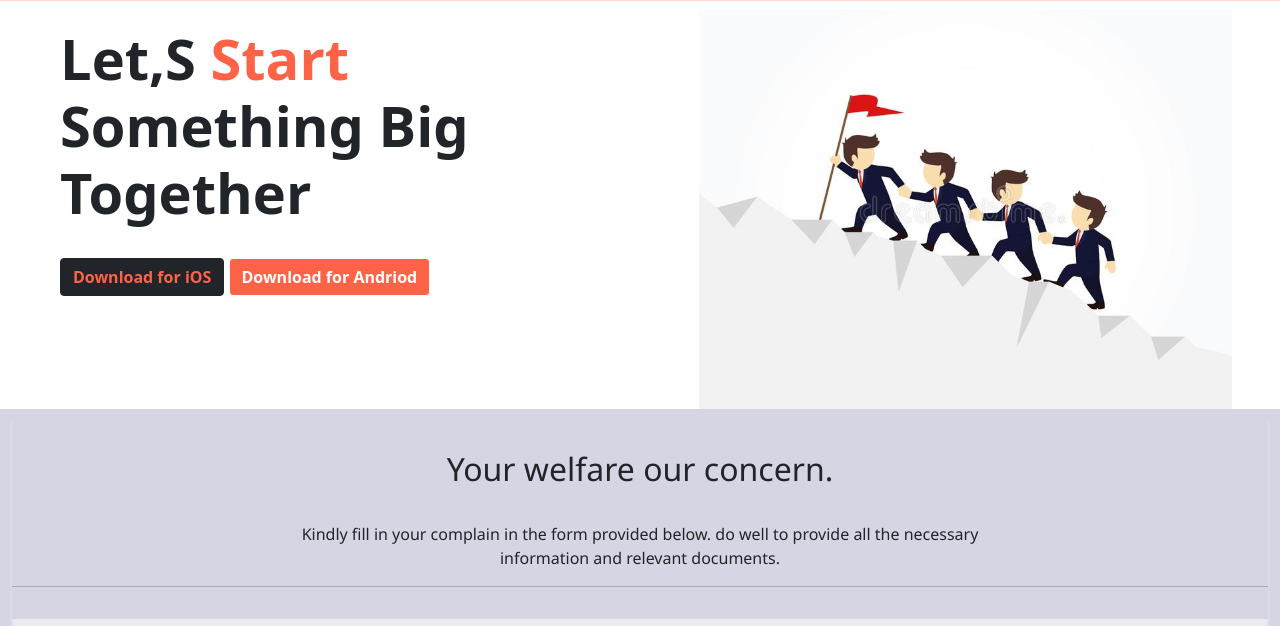
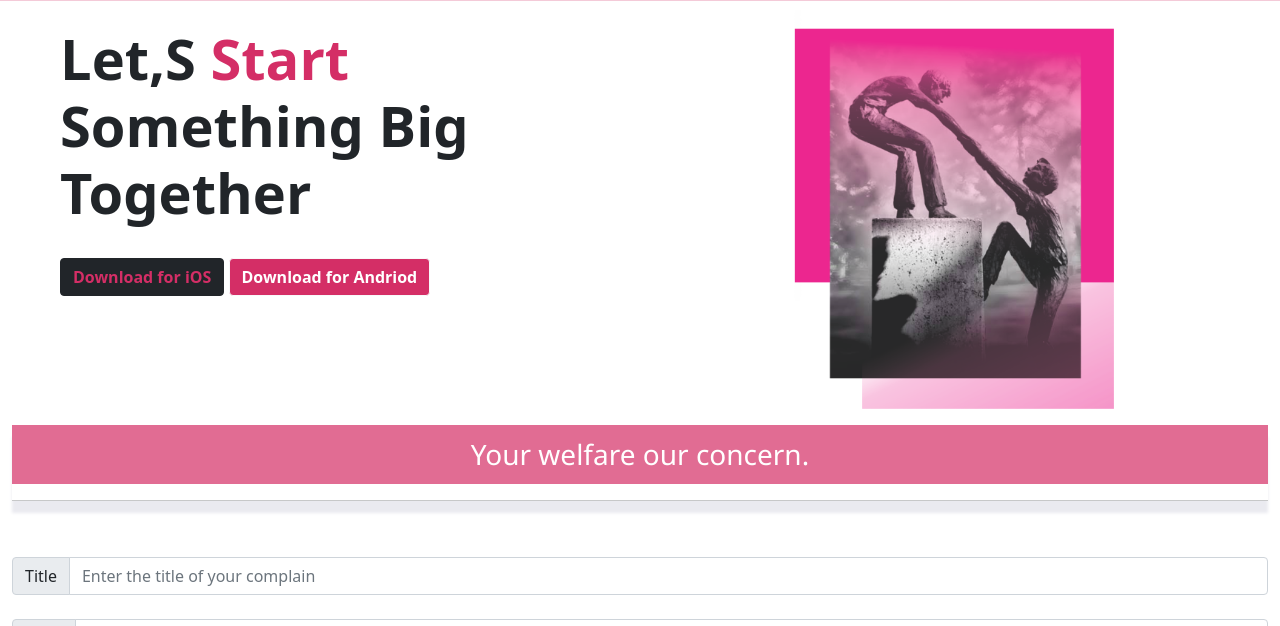
Before and after one commit to DamaMichaelYohanna/complain-system, a Django app: page /complain in a window 1280 px wide. Shown: the part 56-682 px from the top of the page. Run offline with Django 4.2, Linux system fonts and the light colour scheme; a user stored in the database is signed in; some libraries are stand-ins or nearby versions.

Commit message:
update interface

```diff
--- a/main/static/main/style.css
+++ b/main/static/main/style.css
@@ -5,8 +5,11 @@
   }
 
   .contact-page-header {
-    padding: 2%;
+    padding: 0%;
     text-align: center;
+    color:white;
+    background:rgba(212, 46, 102, .7);
+    padding:1%;
   }
   .contact-inner {
     text-align: center;
--- a/main/template/base.html
+++ b/main/template/base.html
@@ -62,7 +62,7 @@
             <a
               href="/account/login"
               class="btn btn-dark ms-5"
-              style="background-color: tomato; font-weight: bold"
+              style="background-color: rgb(212, 46, 102); font-weight: bold"
               >Login Here</a
             >
             {% endif %}
@@ -70,7 +70,7 @@
         </div>
       </nav>
     </section>
-    <hr style="margin: 0px; color: tomato" />
+    <hr style="margin: 0px; color: rgb(212, 46, 102)" />
     <!-- middle section -->
     <section>
       <div
@@ -87,26 +87,26 @@
                 padding: 4% 0%;
               "
             >
-              Let,S <span style="color: tomato">Start</span><br />
+              Let,S <span style="color: rgb(212, 46, 102)">Start</span><br />
               Something Big <br />
               Together
             </h1>
             <a
               href=""
               class="btn btn-dark"
-              style="color: tomato; font-weight: bold"
+              style="color: rgb(212, 46, 102); font-weight: bold"
               >Download for iOS</a
             >
             <a
               href=""
               class="btn btn-light"
-              style="background-color: tomato; color: white; font-weight: bold"
+              style="background-color: rgb(212, 46, 102); color: white; font-weight: bold"
               >Download for Andriod</a
             >
           </div>
-          <div class="col-md-6 pt-2 pe-5" style="text-align: right">
+          <div class="col-md-6 pt-2 pe-5" style="text-align: center">
             <img
-              src="{% static 'main/bg3.jpg' %}"
+              src="{% static 'main/bg4.png' %}"
               alt="logo"
               height="400"
               style=""
--- a/main/template/main/complain.html
+++ b/main/template/main/complain.html
@@ -1,40 +1,40 @@
 {% extends 'base.html' %}{% load static %} {% block title %} Brekete | Complain
 {% endblock %} {%block content %}
-<div class="container-fluid pb-4" style="background: rgb(213, 213, 228)">
+<div class="container-fluid pb-4" style="background: white">
   <div
     style="
       text-align: center;
       font-family: 'Segoe UI', Tahoma, Geneva, Verdana, sans-serif;
       box-shadow: 0px 12px 3px rgb(234, 234, 240);
     "
-    class="pt-3 pb-3"
+    class="mt-3 mb-3"
   >
-    <h2 class="contact-page-header">Your welfare our concern.</h2>
-    <p style="width: 60%; margin: auto">
+    <h3 class="contact-page-header">Your welfare our concern.</h3>
+    <!-- <p style="width: 60%; margin: auto">
       Kindly fill in your complain in the form provided below. do well to
       provide all the necessary information and relevant documents.
-    </p>
+    </p> -->
     <hr />
   </div>
   <div class="row pt-4">
     <!-- first column -->
-    <div class="col-md-6">
+    <!-- <div class="col-md-6">
       <img
         src="{% static 'main/_g.gif' %}"
         alt="photo image"
         style="border-radius: 1%; height: 100%; width: 100%"
       />
-    </div>
+    </div> -->
     <!-- second column -->
-    <div class="col-md-6 pt-3 pb-3">
+    <div class="col-md pt-3 pb-3">
       <form
         action="complain"
         method="POST"
         enctype="multipart/form-data"
         class="contact-fom"
       >
-        <p>
-          <label for="id_tittle">Title:</label>
+        <div class="input-group mb-4">
+          <span class="input-group-text">Title</span>
           <input
             type="text"
             name="title"
@@ -44,10 +44,10 @@
             class="form-control"
             placeholder="Enter the title of your complain"
           />
-        </p>
+        </div>
 
-        <p>
-          <label for="id_body">Body:</label>
+        <div class="input-group mb-4">
+          <span class="input-group-text">Body</span>
           <textarea
             name="body"
             cols="40"
@@ -57,7 +57,7 @@
             class="form-control"
             placeholder="Enter your complain here"
           ></textarea>
-        </p>
+        </div>
 
         <p>
           <label for="id_attachment">Attachment:</label>
@@ -71,7 +71,7 @@
         </p>
         {% csrf_token %}
         <button
-          class="btn btn-lg"
+          class="btn btn-lg form-control"
           style="background: rgb(206, 199, 199) !important"
         >
           Submit
@@ -80,5 +80,4 @@
     </div>
   </div>
 </div>
-{% block bg %} background-image:url('{%static 'main/bg1.jpg' %}'); {% endblock%}
 {%block header %} {%endblock%} {% endblock %}
```
Also changed, not shown: db.sqlite3, main/static/main/bg4.png (added), main/static/main/bg5.png (added), main/static/main/bg6.png (added).
